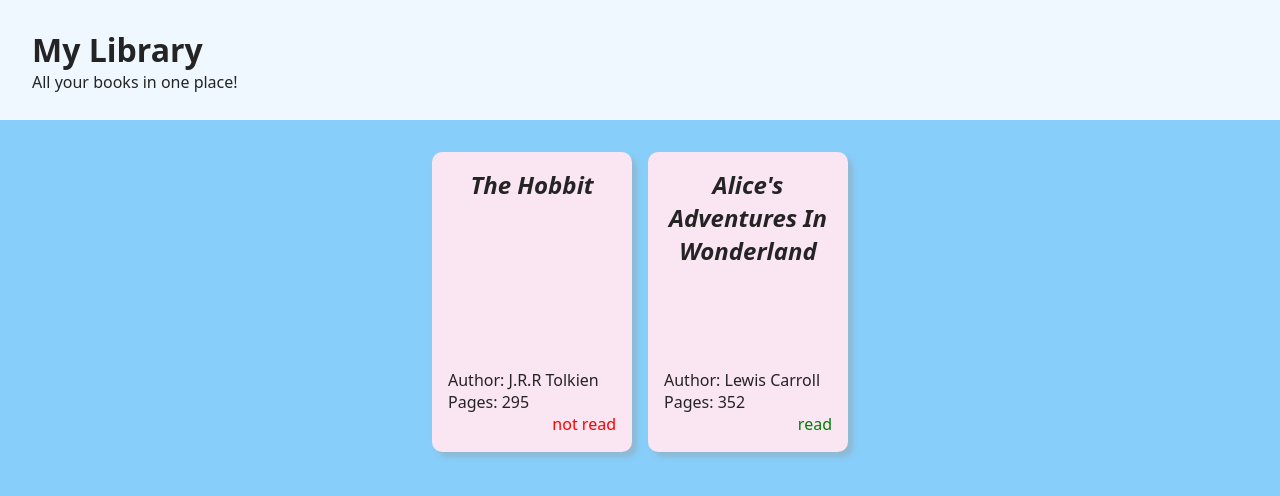
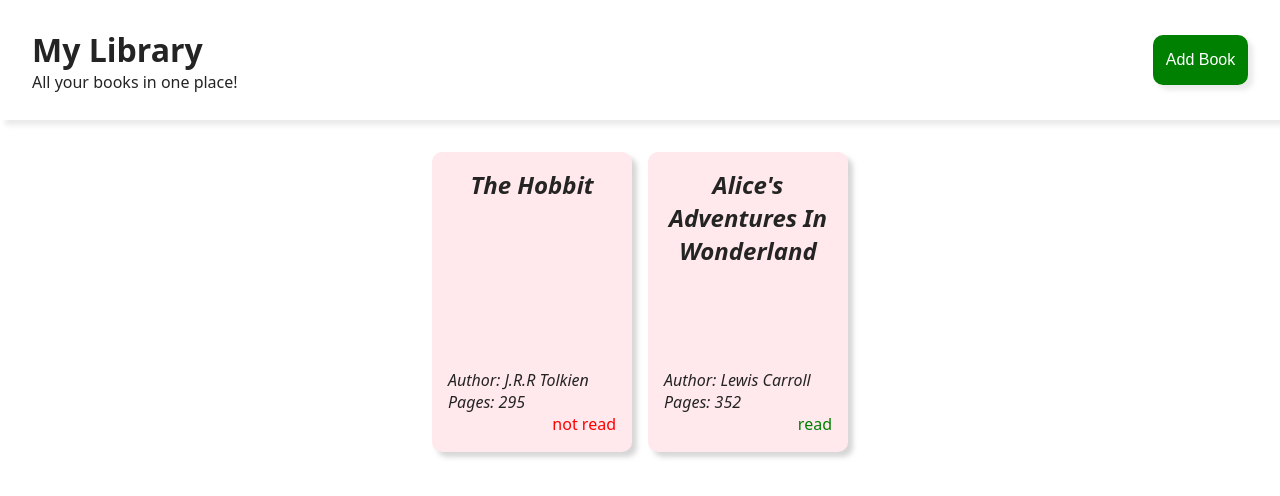
Before and after one commit to sarahrovie/library, a plain HTML site: page index.html in a window 1280 px wide. Drawn offline with Linux system fonts and the light colour scheme.

Commit message:
Add button for modal

```diff
--- a/index.html
+++ b/index.html
@@ -9,8 +9,13 @@
   </head>
   <body>
     <header>
-      <h1>My Library</h1>
-      <p>All your books in one place!</p>
+      <div>
+        <h1>My Library</h1>
+        <p>All your books in one place!</p>
+      </div>
+      <div>
+        <button type="submit">Add Book</button>
+      </div>
     </header>
     <main class="main-content"></main>
   </body>
--- a/main.js
+++ b/main.js
@@ -53,4 +53,6 @@ function displayBooks() {
   });
 }
 
+function addBook() {}
+
 displayBooks();
--- a/style.css
+++ b/style.css
@@ -13,17 +13,34 @@ body {
   font-family: system-ui, -apple-system, BlinkMacSystemFont, 'Segoe UI', Roboto,
     Oxygen, Ubuntu, Cantarell, 'Open Sans', 'Helvetica Neue', sans-serif;
   min-height: 100vh;
-  background-color: #87cefa;
   color: #242424;
   display: grid;
   grid-template-rows: 120px 1fr;
 }
 
 header {
-  background-color: #f0f8ff;
-  align-content: center;
-  justify-content: stretch;
-  padding-left: 2rem;
+  display: flex;
+  align-items: center;
+  background-color: #fff;
+  align-items: center;
+  justify-content: space-between;
+  padding: 2rem;
+  box-shadow: 5px 5px 5px rgba(163, 163, 163, 0.233);
+}
+
+header button {
+  background-color: #008000;
+  color: #fff;
+  font-size: 1rem;
+  padding: 1rem 0.8rem;
+  border-radius: 10px;
+  border: none;
+  box-shadow: 5px 5px 5px rgba(163, 163, 163, 0.233);
+}
+
+header button:active,
+header button:hover {
+  background-color: #87cefa;
 }
 
 .main-content {
@@ -38,7 +55,7 @@ header {
   display: grid;
   grid-template-rows: 3fr 1fr;
   padding: 1rem;
-  background-color: #fae5f2;
+  background-color: #ffe9ed;
   color: #242424;
   width: 200px;
   height: 300px;
@@ -47,14 +64,15 @@ header {
   box-shadow: 5px 5px 5px rgba(153, 153, 153, 0.404);
 }
 
+.book-card:hover {
+  background-color: #fff;
+}
+
 .book-card h2 {
   text-align: center;
 }
 
-.book-card > .info {
+.info > :nth-child(3) {
+  text-align: right;
   font-style: normal;
 }
-
-.info > :nth-child(3) {
-  text-align: right;
-}
```
